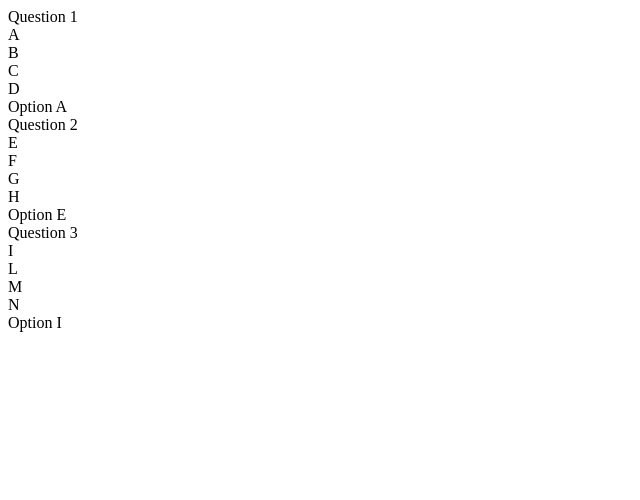
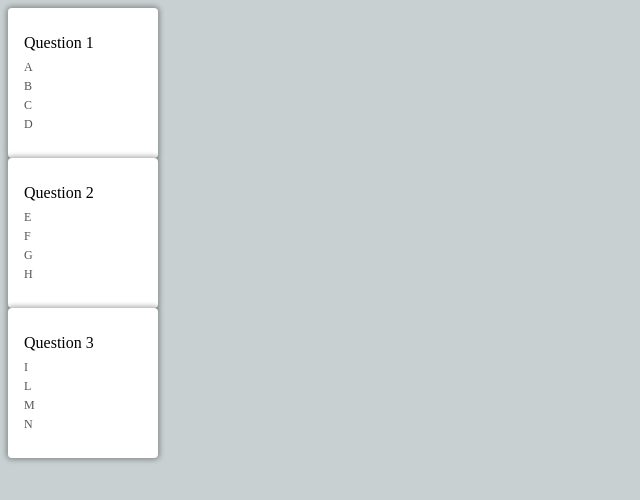
Before and after one commit to bensyw/flashcard, a React (Create React App) app: page / in a window 1280 px wide. Shown: the top 500 px of the page, without its empty margins (0-640 px from the left). Built offline with nearby package versions, Linux system fonts and the light colour scheme.

Commit message:
Add a stylesheet

```diff
--- a/src/App.js
+++ b/src/App.js
@@ -1,5 +1,6 @@
 import React, { useState } from 'react'
 import FlashCardList from './FlashCardList';
+import './app.css'
 
 function App() {
   const [flashcards, setFlashcards] = useState(SAMPLE_FLASHCARDS)
--- /dev/null
+++ b/src/app.css
@@ -0,0 +1,57 @@
+body {
+    background-color: #C8D0D2;
+}
+
+.card {
+    display: flex;
+    justify-content: center;
+    align-items: center;
+    position: relative;
+    border-radius: .25rem;
+    box-shadow: 0 0 5px 2px rgba(0, 0, 0, .3);
+    background-color: white;
+    transform-style: preserve-3d;
+    height: 150px;
+    width: 150px;
+    transition: 150ms;
+    transform: perspective(1000px) rotateY(var(--rotate-y, 0)) translateY(var(--translate-y, 0));
+    cursor: pointer;
+}
+
+.card:hover {
+    --translate-y: -2px;
+    box-shadow: 0 0 5px 2px rgba(0, 0, 0, .5);
+}
+
+.card .front {
+    left: 0;
+}
+
+.card.flip {
+    --rotate-y: 180deg;
+}
+
+.card .front,
+.card .back {
+    position: absolute;
+    padding: 1rem;
+    backface-visibility: hidden;
+}
+
+.card .back {
+    transform: rotateY(180deg);
+}
+
+.flashcard-options {
+    margin-top: .5rem;
+}
+
+.flashcard-option {
+    margin-top: .25rem;
+    color: #555;
+    font-size: 0.75rem;
+}
+
+.flashcard-option:first-child {
+    margin-top: 0;
+}
```
